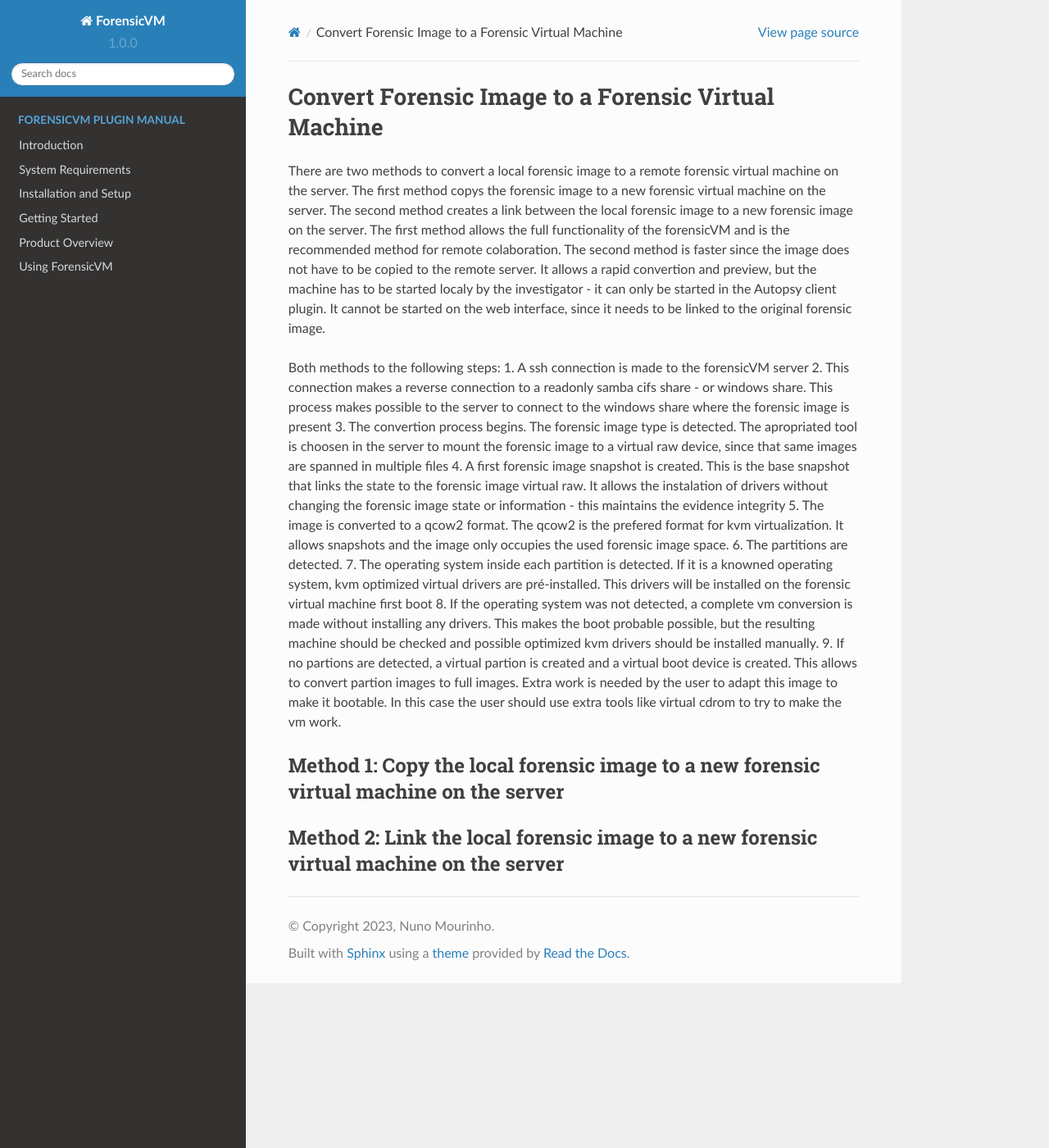
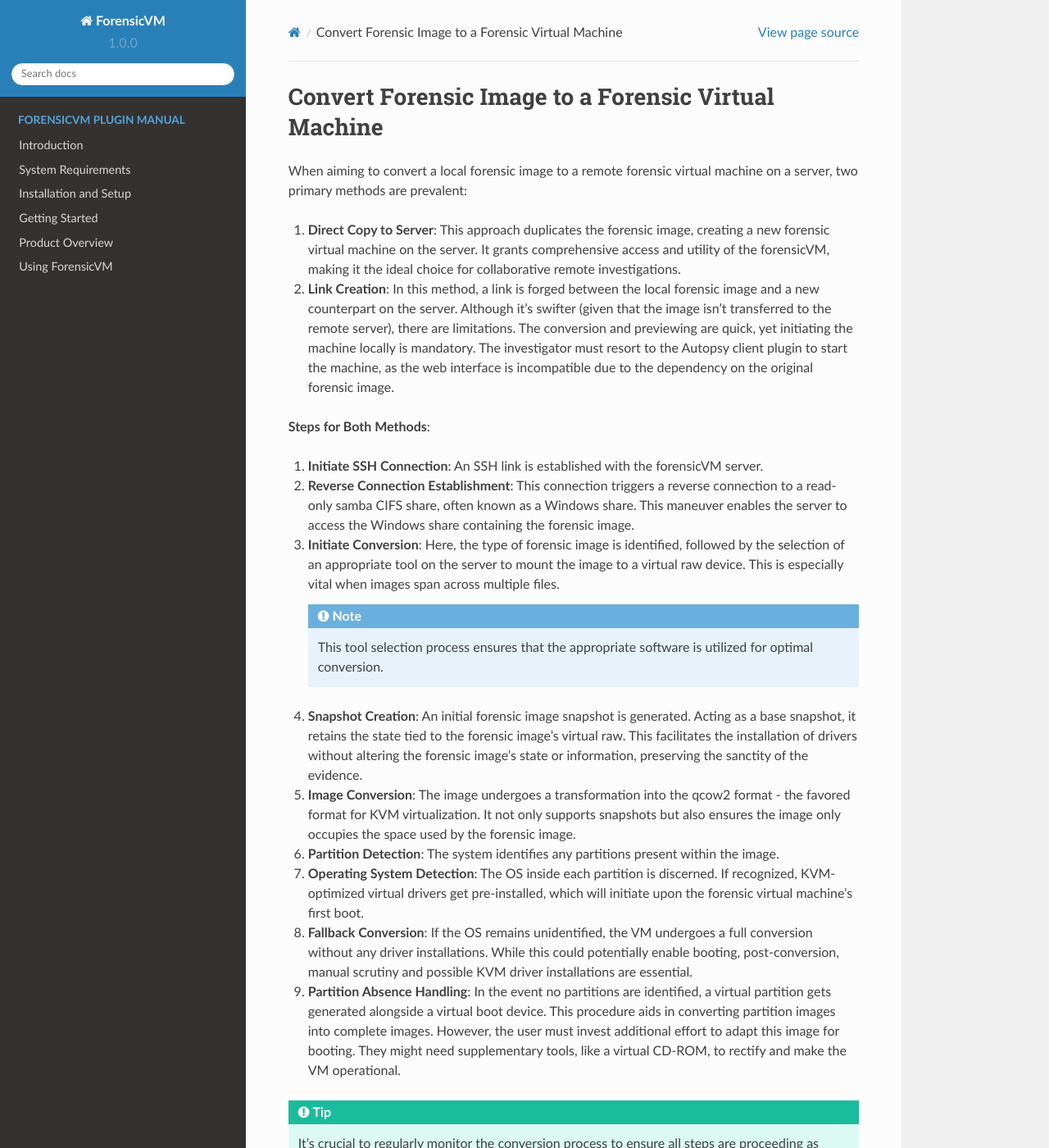
Before and after one commit to nunomourinho/forensicVmAutopsyUserManual, a Sphinx documentation site: the page built from docs/user/convert_to_vm.rst, in a window 1280 px wide and 1400 px high. Shown: the whole window at 82% size. Built offline with Sphinx 7.4.7 and the Read the Docs theme 2.0.0, drawn with Linux system fonts in a browser that asks for light colours; pages that are not in the unit, such as notebooks, are missing from menus; some of the changed text lies outside the part shown.

Commit message:
Update convert_to_vm.rst

```diff
--- a/docs/user/convert_to_vm.rst
+++ b/docs/user/convert_to_vm.rst
@@ -1,23 +1,37 @@
 Convert Forensic Image to a Forensic Virtual Machine
 =====================================================
-There are two methods to convert a local forensic image to a remote forensic virtual machine on the server. The first method copys the forensic image to a new
-forensic virtual machine on the server. The second method creates a link between the local forensic image to a new forensic image on the server.
-The first method allows the full functionality of the forensicVM and is the recommended method for remote colaboration. The second method is faster since
-the image does not have to be copied to the remote server. It allows a rapid convertion and preview, but the machine has to be started localy by the
-investigator - it can only be started in the Autopsy client plugin. It cannot be started on the web interface, since it needs to be linked to the original
-forensic image.
 
-Both methods to the following steps:
-1. A ssh connection is made to the forensicVM server
-2. This connection makes a reverse connection to a readonly samba cifs share - or windows share. This process makes possible to the server to connect to the windows share where the forensic image is present
-3. The convertion process begins. The forensic image type is detected. The apropriated tool is choosen in the server to mount the forensic image to a virtual raw device, since that same images are spanned in multiple files
-4. A first forensic image snapshot is created. This is the base snapshot that links the state to the forensic image virtual raw. It allows the instalation of drivers without changing the forensic image state or information - this maintains the evidence integrity
-5. The image is converted to a qcow2 format. The qcow2 is the prefered format for kvm virtualization. It allows snapshots and the image only occupies the used forensic image space.
-6. The partitions are detected.
-7. The operating system inside each partition is detected. If it is a knowned operating system, kvm optimized virtual drivers are pré-installed. This drivers will be installed on the forensic virtual machine first boot
-8. If the operating system was not detected, a complete vm conversion is made without installing any drivers. This makes the boot probable possible, but the resulting machine should be checked and possible optimized kvm drivers should be installed manually.
-9. If no partions are detected, a virtual partion is created and a virtual boot device is created. This allows to convert partion images to full images. Extra work is needed by the user to adapt this image to make it bootable. In this case the user should use extra tools like virtual cdrom to try to make the vm work.
+When aiming to convert a local forensic image to a remote forensic virtual machine on a server, two primary methods are prevalent:
 
+1. **Direct Copy to Server**: This approach duplicates the forensic image, creating a new forensic virtual machine on the server. It grants comprehensive access and utility of the forensicVM, making it the ideal choice for collaborative remote investigations.
+
+2. **Link Creation**: In this method, a link is forged between the local forensic image and a new counterpart on the server. Although it's swifter (given that the image isn't transferred to the remote server), there are limitations. The conversion and previewing are quick, yet initiating the machine locally is mandatory. The investigator must resort to the Autopsy client plugin to start the machine, as the web interface is incompatible due to the dependency on the original forensic image.
+
+**Steps for Both Methods**:
+
+1. **Initiate SSH Connection**: An SSH link is established with the forensicVM server.
+
+2. **Reverse Connection Establishment**: This connection triggers a reverse connection to a read-only samba CIFS share, often known as a Windows share. This maneuver enables the server to access the Windows share containing the forensic image.
+
+3. **Initiate Conversion**: Here, the type of forensic image is identified, followed by the selection of an appropriate tool on the server to mount the image to a virtual raw device. This is especially vital when images span across multiple files.
+
+   .. note::
+      This tool selection process ensures that the appropriate software is utilized for optimal conversion.
+
+4. **Snapshot Creation**: An initial forensic image snapshot is generated. Acting as a base snapshot, it retains the state tied to the forensic image's virtual raw. This facilitates the installation of drivers without altering the forensic image's state or information, preserving the sanctity of the evidence.
+
+5. **Image Conversion**: The image undergoes a transformation into the qcow2 format - the favored format for KVM virtualization. It not only supports snapshots but also ensures the image only occupies the space used by the forensic image.
+
+6. **Partition Detection**: The system identifies any partitions present within the image.
+
+7. **Operating System Detection**: The OS inside each partition is discerned. If recognized, KVM-optimized virtual drivers get pre-installed, which will initiate upon the forensic virtual machine's first boot.
+
+8. **Fallback Conversion**: If the OS remains unidentified, the VM undergoes a full conversion without any driver installations. While this could potentially enable booting, post-conversion, manual scrutiny and possible KVM driver installations are essential.
+
+9. **Partition Absence Handling**: In the event no partitions are identified, a virtual partition gets generated alongside a virtual boot device. This procedure aids in converting partition images into complete images. However, the user must invest additional effort to adapt this image for booting. They might need supplementary tools, like a virtual CD-ROM, to rectify and make the VM operational.
+
+.. tip::
+   It's crucial to regularly monitor the conversion process to ensure all steps are proceeding as expected and that any necessary adjustments can be made promptly.
 
 Method 1: Copy the local forensic image to a new forensic virtual machine on the server
 ****************************************************************************************
```
